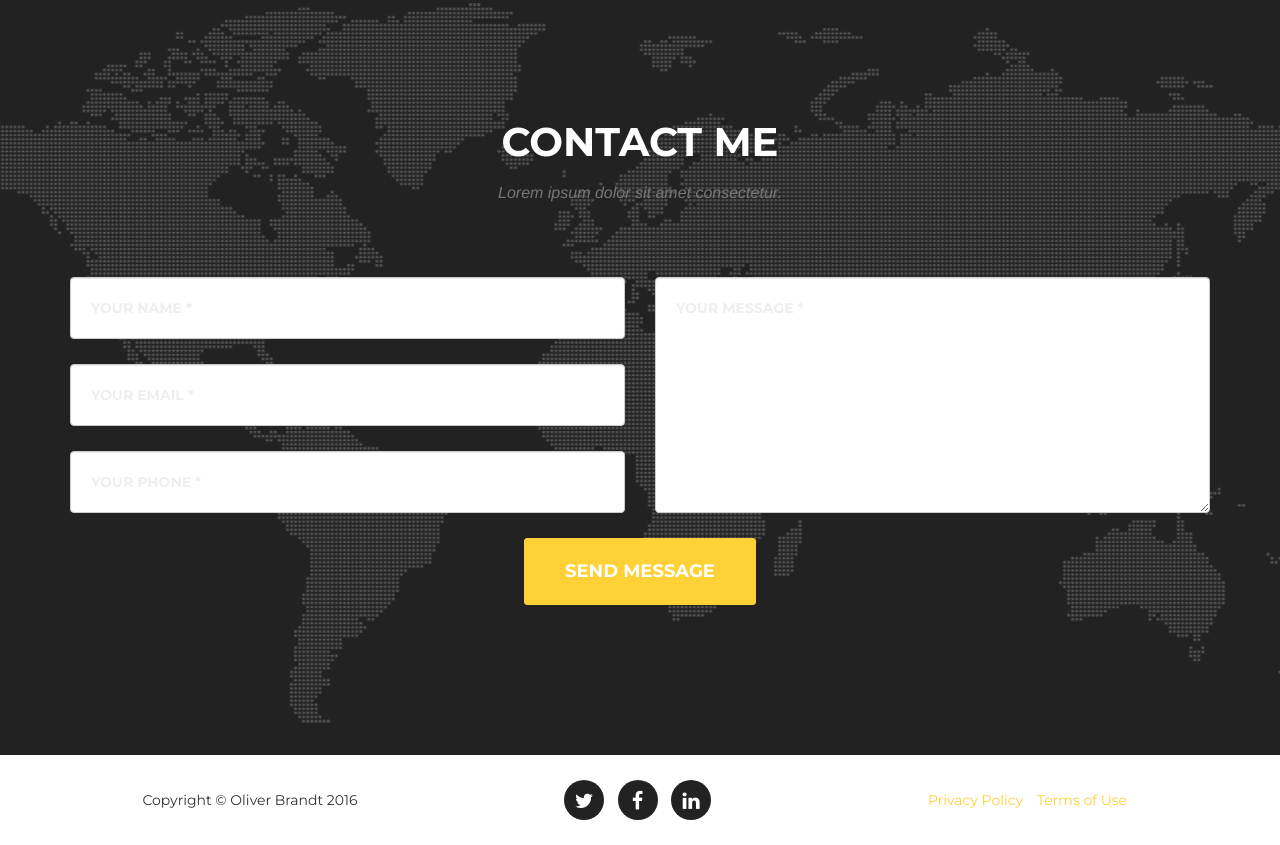
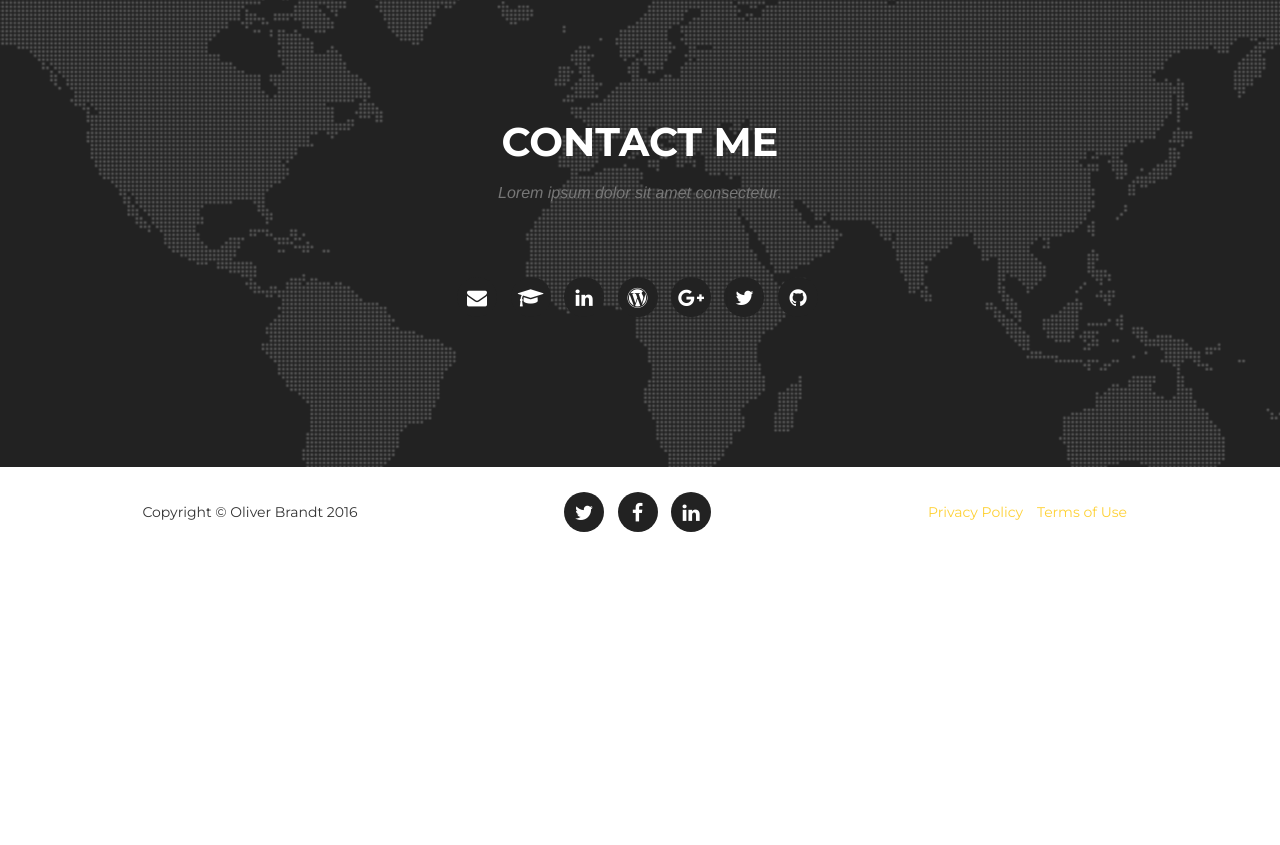
Before and after one commit to brandtoliver/brandtoliver.github.io, a website: page index.html in a window 1280 px wide. Shown: the part 4717-5562 px from the top of the page. After the commit the page ends 5274 px from the top, so only its background shows below. Drawn offline with nearby package versions, Linux system fonts and the light colour scheme; a web font is replaced by a local one.

Commit message:
new contact

```diff
--- a/index.html
+++ b/index.html
@@ -335,37 +335,33 @@
                     <h3 class="section-subheading text-muted">Lorem ipsum dolor sit amet consectetur.</h3>
                 </div>
             </div>
+
             <div class="row">
-                <div class="col-lg-12">
-                    <form name="sentMessage" id="contactForm" novalidate>
-                        <div class="row">
-                            <div class="col-md-6">
-                                <div class="form-group">
-                                    <input type="text" class="form-control" placeholder="Your Name *" id="name" required data-validation-required-message="Please enter your name.">
-                                    <p class="help-block text-danger"></p>
-                                </div>
-                                <div class="form-group">
-                                    <input type="email" class="form-control" placeholder="Your Email *" id="email" required data-validation-required-message="Please enter your email address.">
-                                    <p class="help-block text-danger"></p>
-                                </div>
-                                <div class="form-group">
-                                    <input type="tel" class="form-control" placeholder="Your Phone *" id="phone" required data-validation-required-message="Please enter your phone number.">
-                                    <p class="help-block text-danger"></p>
-                                </div>
-                            </div>
-                            <div class="col-md-6">
-                                <div class="form-group">
-                                    <textarea class="form-control" placeholder="Your Message *" id="message" required data-validation-required-message="Please enter a message."></textarea>
-                                    <p class="help-block text-danger"></p>
-                                </div>
-                            </div>
-                            <div class="clearfix"></div>
-                            <div class="col-lg-12 text-center">
-                                <div id="success"></div>
-                                <button type="submit" class="btn btn-xl">Send Message</button>
-                            </div>
-                        </div>
-                    </form>
+                <div class="col-lg-12 text-center">
+                              <ul class="list-inline social-buttons">
+
+                                  <li><a href="mailto:jcole730@gmail.com"><i class="fa fa-envelope"></i></a>
+                                  </li>
+
+                                  <li><a href="http://www3.imperial.ac.uk/johnadamsinstitute/team"><i class="fa fa-mortar-board"></i></a>
+                                  </li>
+
+                                  <li><a href="https://www.linkedin.com/profile/view?id=355904591"><i class="fa fa-linkedin"></i></a>
+                                  </li>
+
+                                  <li><a href="http://www.jasmcole.com"><i class="fa fa-wordpress"></i></a>
+                                  </li>
+
+                                  <li><a href="https://plus.google.com/112991282536415123341/posts"><i class="fa fa-google-plus"></i></a>
+                                  </li>
+
+                                  <li><a href="http://twitter.com/jasmcole"><i class="fa fa-twitter"></i></a>
+                                  </li>
+
+                                  <li><a href="http://github.com/jasmcole"><i class="fa fa-github"></i></a>
+                                  </li>
+
+                              </ul>
                 </div>
             </div>
         </div>
```
